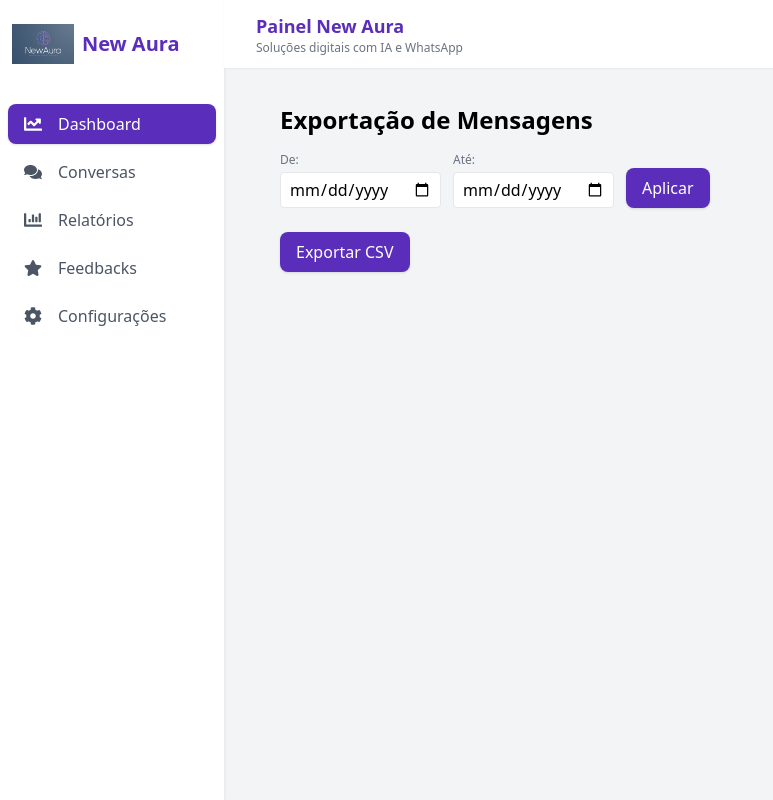
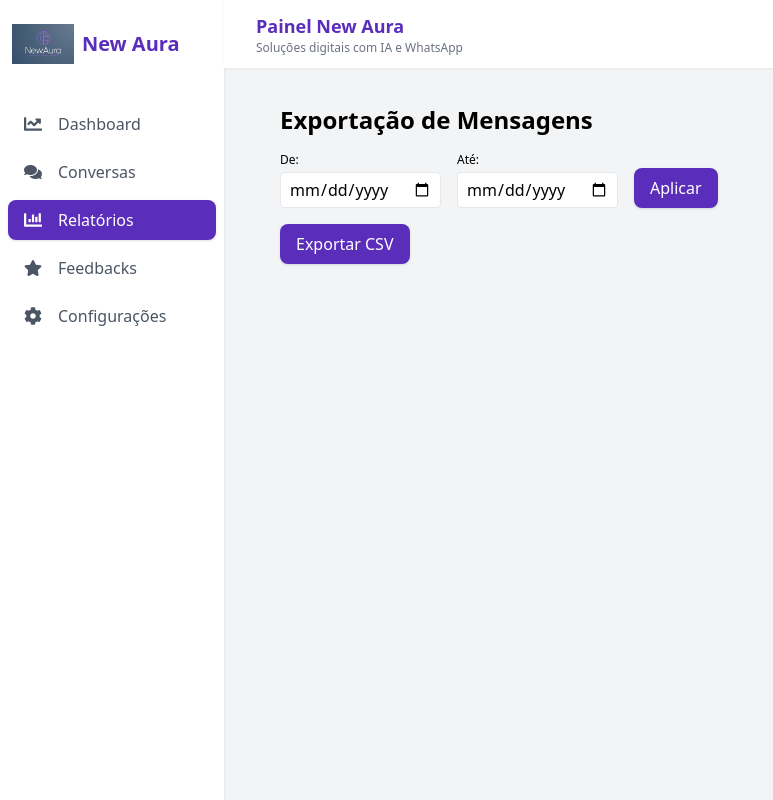
Before and after one commit to VictorGmnz/newaura-control-panel, a React (Vite) app: page /relatorios in a window 1280 px wide. Shown: the whole page, without its empty margins (0-773 px from the left). Built offline with nearby package versions, Linux system fonts and the light colour scheme.

Commit message:
#003 - Finished the panel control structure, dashboard and data sync with back-end.

```diff
--- a/src/App.jsx
+++ b/src/App.jsx
@@ -8,7 +8,7 @@ import FeedbacksPage from "./pages/FeedbacksPage";
 import ReportsPage from "./pages/ReportsPage";
 
 export default function App() {
-  const [filters, setFilters] = useState({ start: "2025-06-01", end: "2025-06-25"});
+  const [filters, setFilters] = useState({ start: "2025-06-01", end: "2025-06-30"});
 
   return (
     <Router>
--- a/src/components/DateFilters.jsx
+++ b/src/components/DateFilters.jsx
@@ -1,40 +1,35 @@
-import React from "react";
-import { useState } from "react";
+import React, { useState } from "react";
 
-export default function DateFilters({ onApply }) {
-  const [start, setStart] = useState("");
-  const [end, setEnd] = useState("");
+export default function DateFilters({ onApply, initialStart, initialEnd }) {
+  const [start, setStart] = useState(initialStart || "");
+  const [end, setEnd] = useState(initialEnd || "");
+
+  function handleSubmit(e) {
+    e.preventDefault();
+    onApply({ start, end });
+  }
 
   return (
-    <form
-      className="flex gap-3 items-end mb-6"
-      onSubmit={e => {
-        e.preventDefault();
-        onApply({ start, end });
-      }}
-    >
-      <div className="flex flex-col">
-        <label className="text-xs text-gray-500 mb-1">De:</label>
+    <form onSubmit={handleSubmit} className="flex gap-4 mb-4">
+      <div>
+        <label className="block text-xs mb-1">De:</label>
         <input
           type="date"
-          className="border rounded px-2 py-1"
           value={start}
           onChange={e => setStart(e.target.value)}
+          className="border rounded px-2 py-1"
         />
       </div>
-      <div className="flex flex-col">
-        <label className="text-xs text-gray-500 mb-1">Até:</label>
+      <div>
+        <label className="block text-xs mb-1">Até:</label>
         <input
           type="date"
-          className="border rounded px-2 py-1"
           value={end}
           onChange={e => setEnd(e.target.value)}
+          className="border rounded px-2 py-1"
         />
       </div>
-      <button
-        type="submit"
-        className="bg-primary text-white px-4 py-2 rounded-lg shadow hover:bg-purple-700 transition"
-      >
+      <button type="submit" className="bg-primary text-white px-4 py-2 rounded-lg shadow hover:bg-purple-700 transition self-end">
         Aplicar
       </button>
     </form>
--- a/src/components/LastConversationsTable.jsx
+++ b/src/components/LastConversationsTable.jsx
@@ -11,7 +11,6 @@ export default function LastConversationsTable({ conversations }) {
             <th className="py-2 px-3 text-left">Data</th>
             <th className="py-2 px-3 text-left">Última mensagem</th>
             <th className="py-2 px-3 text-left">Status</th>
-            <th className="py-2 px-3 text-left">Avaliação</th>
           </tr>
         </thead>
         <tbody>
@@ -31,9 +30,6 @@ export default function LastConversationsTable({ conversations }) {
                   {c.status}
                 </span>
               </td>
-              <td className="py-2 px-3">
-                <span className="bg-primary text-white px-2 py-1 rounded-full">{c.rating}</span>
-              </td>
             </tr>
           ))}
         </tbody>
--- a/src/components/MetricsCards.jsx
+++ b/src/components/MetricsCards.jsx
@@ -3,22 +3,22 @@ import React from "react";
 export default function MetricsCards({ metrics }) {
   const cards = [
     {
-      label: "Conversas Ativas",
-      value: metrics.activeConversations,
+      label: "Mensagens Totais",
+      value: metrics.totalConversations,
       color: "bg-primary text-white"
     },
     {
-      label: "Novos Contatos",
-      value: metrics.newContacts,
+      label: "Clientes totais",
+      value: metrics.totalCustomer,
       color: "bg-white text-primary border border-primary"
     },
     {
-      label: "Tempo Médio Resposta (min)",
-      value: metrics.avgResponseTime,
+      label: "Feedback Recebidos",
+      value: metrics.totalFeedbacks,
       color: "bg-white text-primary border border-primary"
     },
     {
-      label: "Avaliação Feedback (%)",
+      label: "Avaliação Feedback Positivo (%)",
       value: metrics.feedbackRating,
       color: "bg-white text-primary border border-primary"
     }
--- a/src/components/Sidebar.jsx
+++ b/src/components/Sidebar.jsx
@@ -1,16 +1,18 @@
 import React from "react";
-
+import { Link, useLocation } from "react-router-dom";
 import { FaComments, FaChartBar, FaCog, FaChartLine, FaStar } from "react-icons/fa";
 
 const navItems = [
-  { label: "Dashboard", icon: <FaChartLine />, active: true },
-  { label: "Conversas", icon: <FaComments /> },
-  { label: "Relatórios", icon: <FaChartBar /> },
-  { label: "Feedbacks", icon: <FaStar /> },
-  { label: "Configurações", icon: <FaCog /> },
+  { label: "Dashboard", icon: <FaChartLine />, to: "/" },
+  { label: "Conversas", icon: <FaComments />, to: "/mensagens" },
+  { label: "Relatórios", icon: <FaChartBar />, to: "/relatorios" },
+  { label: "Feedbacks", icon: <FaStar />, to: "/feedbacks" },
+  { label: "Configurações", icon: <FaCog />, to: "/configuracoes" },
 ];
 
 export default function Sidebar() {
+  const location = useLocation();
+
   return (
     <aside className="bg-white shadow h-screen w-20 md:w-56 flex flex-col fixed left-0 top-0 z-10">
       <div className="flex items-center justify-center md:justify-start py-6 px-3">
@@ -18,18 +20,20 @@ export default function Sidebar() {
         <span className="hidden md:inline text-xl font-semibold text-primary">New Aura</span>
       </div>
       <nav className="flex-1 flex flex-col gap-2 mt-4">
-        {navItems.map((item, idx) => (
-          <div
+        {navItems.map((item) => (
+          <Link
             key={item.label}
-            className={`flex items-center px-4 py-2 cursor-pointer rounded-lg mx-2 gap-4 ${
-              item.active
+            to={item.to}
+            className={`flex items-center px-4 py-2 rounded-lg mx-2 gap-4 transition ${
+              location.pathname === item.to
                 ? "bg-primary text-white shadow"
                 : "text-gray-600 hover:bg-gray-100"
             }`}
+            style={{ textDecoration: "none" }}
           >
             <span className="text-lg">{item.icon}</span>
             <span className="hidden md:inline text-base">{item.label}</span>
-          </div>
+          </Link>
         ))}
       </nav>
     </aside>
--- a/src/pages/Dashboard.jsx
+++ b/src/pages/Dashboard.jsx
@@ -1,50 +1,54 @@
-import React, { useState, useEffect } from "react";
+import React, { useEffect, useState } from "react";
 import MetricsCards from "../components/MetricsCards";
+import ConversationMetricsChart from "../components/ConversationMetricsChart";
+import MessagesPerDayChart from "../components/MessagesPerDayChart";
+import LastConversationsTable from "../components/LastConversationsTable";
 
-export default function Dashboard() {
-  const [metrics, setMetrics] = useState({
-    activeConversations: 0,
-    newContacts: 0,
-    avgResponseTime: 0,
-    feedbackRating: 0
-  });
+export default function Dashboard({ filters }) {
+  const [metrics, setMetrics] = useState({});
+  const [convMetrics, setConvMetrics] = useState([]);
+  const [messagesPerDay, setMessagesPerDay] = useState([]);
+  const [lastConversations, setLastConversations] = useState([]);
   const [loading, setLoading] = useState(true);
   const [error, setError] = useState("");
 
   useEffect(() => {
     setLoading(true);
-    fetch("http://localhost:8000/admin/summary")
-      .then(res => {
-        if (!res.ok) throw new Error("Erro ao buscar dados da API");
-        return res.json();
-      })
-      .then(data => {
+    Promise.all([
+      fetch("http://localhost:8000/admin/summary").then(res => res.json()),
+      fetch(`http://localhost:8000/admin/messages/metrics?start_date=${filters.start}&end_date=${filters.end}`).then(res => res.json()),
+      fetch(`http://localhost:8000/admin/messages/per_day?start_date=${filters.start}&end_date=${filters.end}`).then(res => res.json()),
+      fetch(`http://localhost:8000/admin/last_conversations?start_date=${filters.start}&end_date=${filters.end}`).then(res => res.json())
+    ])
+      .then(([summary, metricsData, perDayData, lastConvData]) => {
         setMetrics({
-          activeConversations: data.total_messages,
-          newContacts: data.total_customers,
-          avgResponseTime: data.avg_response_time ?? 0,
-          feedbackRating: data.positive_feedback_percent
+          totalConversations: summary.total_messages,
+          totalCustomer: summary.total_customers,
+          totalFeedbacks: summary.total_feedbacks ?? 0,
+          feedbackRating: summary.positive_feedback_percent
         });
+        setConvMetrics(metricsData);
+        setMessagesPerDay(perDayData);
+        setLastConversations(lastConvData);
         setError("");
       })
       .catch(err => {
-        setError("Não foi possível carregar as informações do servidor. Por favor contate o Suporte Técnico - Error 304.");
+        setError("Erro ao carregar informações da dashboard.");
       })
       .finally(() => setLoading(false));
-  }, []);
+  }, [filters]);
 
-  if (loading) {
-    return <div className="p-6">Carregando informações...</div>;
-  }
-
-  if (error) {
-    return <div className="p-6 text-red-500">{error}</div>;
-  }
+  if (loading) return <div className="p-6">Carregando...</div>;
+  if (error) return <div className="p-6 text-red-500">{error}</div>;
 
   return (
     <div>
       <MetricsCards metrics={metrics} />
-      {/* outros componentes */}
+      <div className="grid grid-cols-1 md:grid-cols-2 gap-6 mb-6">
+        <ConversationMetricsChart data={convMetrics} />
+        <MessagesPerDayChart data={messagesPerDay} />
+      </div>
+      <LastConversationsTable conversations={lastConversations} />
     </div>
   );
 }
--- a/src/pages/MessagesPage.jsx
+++ b/src/pages/MessagesPage.jsx
@@ -1,19 +1,38 @@
 import React, { useEffect, useState } from "react";
+import DateFilters from "../components/DateFilters";
 
-export default function MessagesPage({ filters }) {
+export default function MessagesPage() {
+  const [filters, setFilters] = useState({
+    start: "2025-06-01",
+    end: "2025-06-25"
+  });
   const [messages, setMessages] = useState([]);
+  const [loading, setLoading] = useState(true);
+  const [error, setError] = useState("");
 
   useEffect(() => {
       if (filters.start && filters.end) {
         fetch(`http://localhost:8000/admin/messages?start_date=${filters.start}&end_date=${filters.end}`)
-        .then(res => res.json())
-        .then(data => setMessages(data.messages || []));
+          .then(res => {
+            if (!res.ok) throw new Error("Erro ao buscar mensagens");
+            return res.json();
+          })
+          .then(data => setMessages(data.messages || []))
+          .catch(() => setError("Não foi possível carregar mensagens."))
+          .finally(() => setLoading(false));
       }
     }, [filters]);
+
+  if (loading) return <div className="p-6">Carregando mensagens...</div>;
+  if (error) return <div className="p-6 text-red-500">{error}</div>;
 
   return (
     <div className="p-6">
       <h2 className="text-2xl font-bold mb-4">Mensagens</h2>
+      <DateFilters initialStart={filters.start} initialEnd={filters.end} onApply={setFilters} />
+      {loading ? (
+        <div>Carregando mensagens...</div>
+      ) : (
         <table className="w-full bg-white rounded-xl shadow text-sm">
           <thead>
             <tr>
@@ -34,6 +53,7 @@ export default function MessagesPage({ filters }) {
             ))}
           </tbody>
         </table>
+      )}
     </div>
   );
 }
```
Lines whose indentation alone changed are shown as unchanged.
